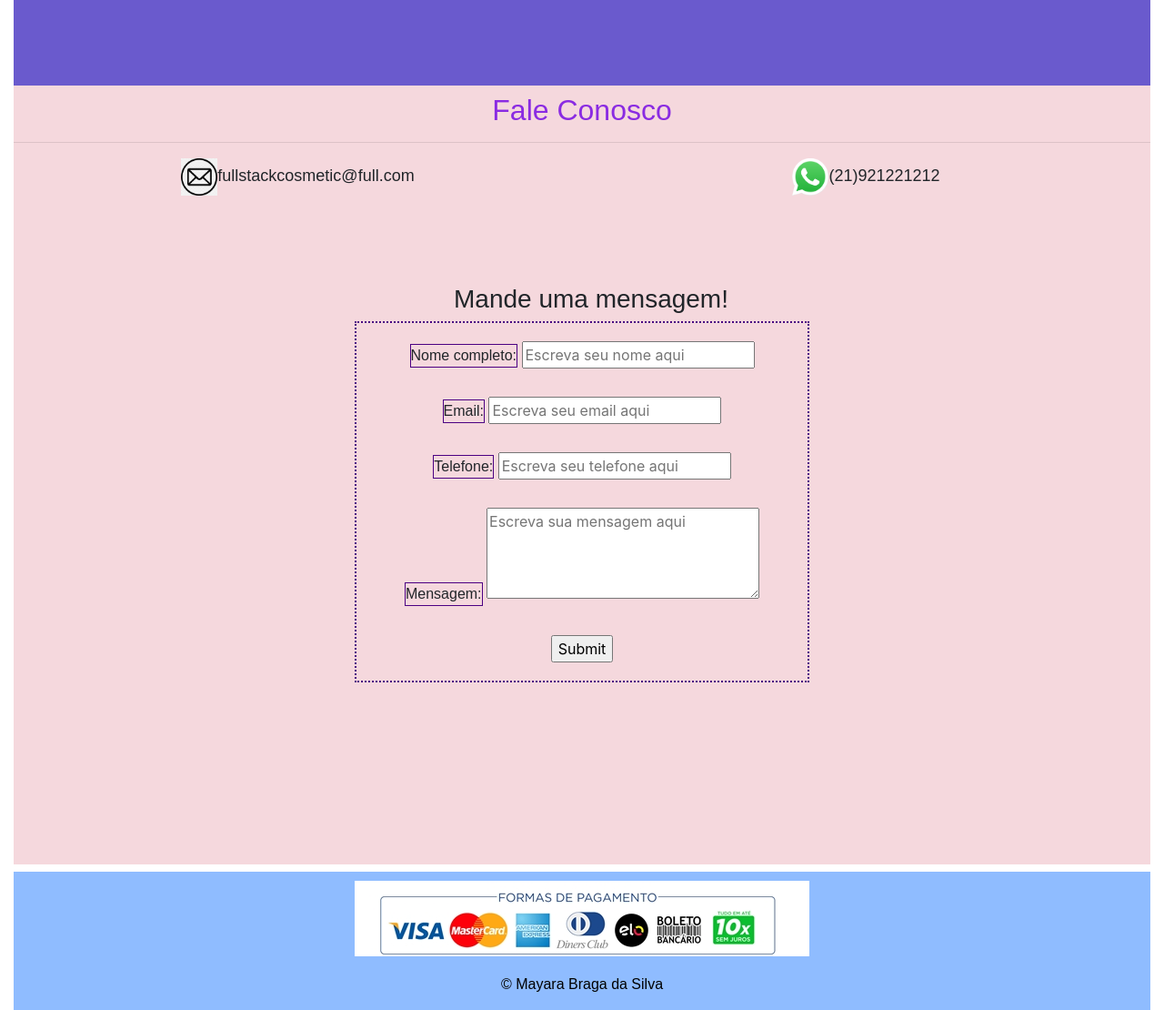
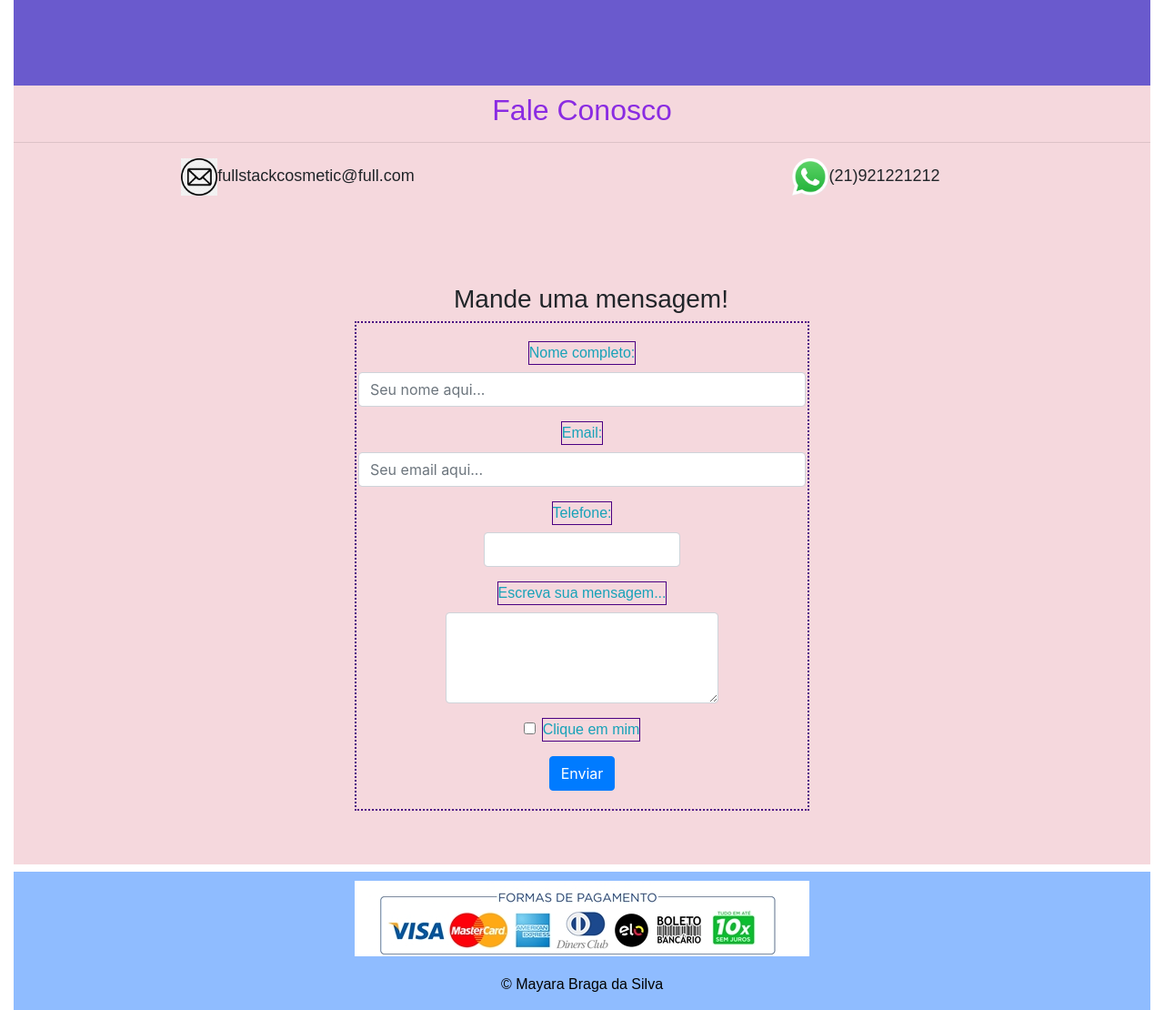
Before and after one commit to Maybraga30/FullStackCosmetic-Recode-Pro, a PHP site: page /Contato.php in a window 1280 px wide. Shown: the part 231-1341 px from the top of the page at 91% size. Run offline with PHP 8.4, Linux system fonts and the light colour scheme.

Commit message:
Adição de classes do bootstrap

```diff
--- a/Contato.php
+++ b/Contato.php
@@ -37,20 +37,38 @@
 
    <h3 class="classeh3">Mande uma mensagem!</h3>
 
-   <center><form id="formulariocontato">
 
-  <label>Nome completo:</label>
-     <input type="text" placeholder="Escreva seu nome aqui"><br><br>
-  <label>Email:</label>
-    <input type="text" placeholder="Escreva seu email aqui"><br><br>
-  <label>Telefone:</label>
-    <input type="number" placeholder="Escreva seu telefone aqui"><br><br>
-  <label>Mensagem:</label>
-    <textarea style placeholder="Escreva sua mensagem aqui"></textarea><br><br>
-  <input type="submit" alue="Enviar">
 
-    </center>
-  </form>
+
+     <center><div class="text-info"><form id="formulariocontato">
+  <div class="form-group">
+    <label for="inputName">Nome completo:</label>
+    <input type="text" class="form-control" id="inputAddress" placeholder="Seu nome aqui...">
+  </div>
+  <div class="form-group">
+    <label for="inputEmail">Email:</label>
+    <input type="text" class="form-control" id="inputemail" placeholder="Seu email aqui...">
+  </div>
+    <div class="form-group col-md-6">
+      <label for="inputNumber">Telefone:</label>
+      <input type="number" class="form-control" id="inputNumber">
+    </div>
+    <div class="form-group">
+      <label for="exampleFormControlTextarea1">Escreva sua mensagem...</label>
+    <textarea class="form-control" id="exampleFormControlTextarea1" rows="3"></textarea>
+    </div>
+  <div class="form-group">
+    <div class="form-check">
+      <input class="form-check-input" type="checkbox" id="gridCheck">
+      <label class="form-check-label" for="gridCheck">
+        Clique em mim
+      </label>
+    </div>
+  </div>
+  <button type="submit" class="btn btn-primary">Enviar</button>
+      </form></div></center>
+
+
 
   </main>
 
```
